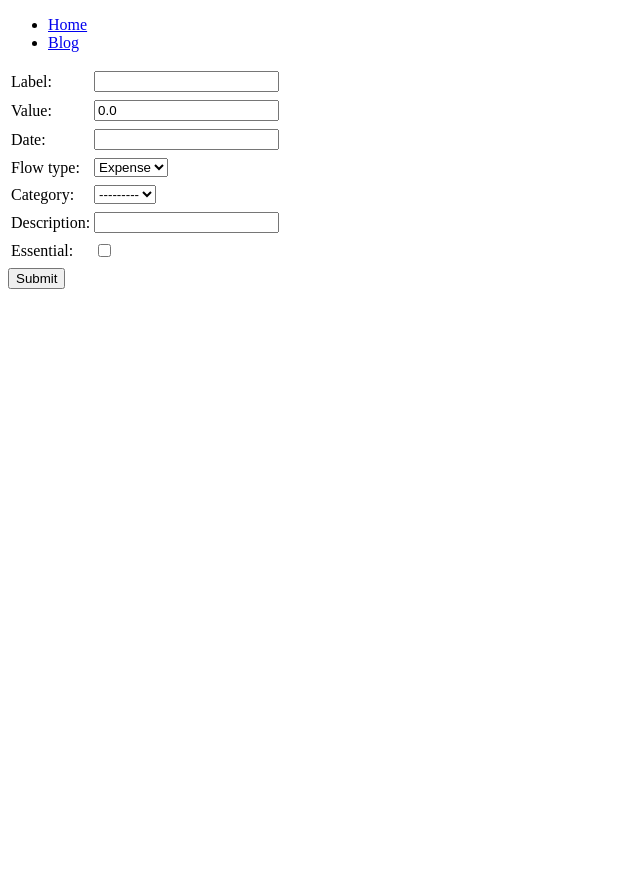
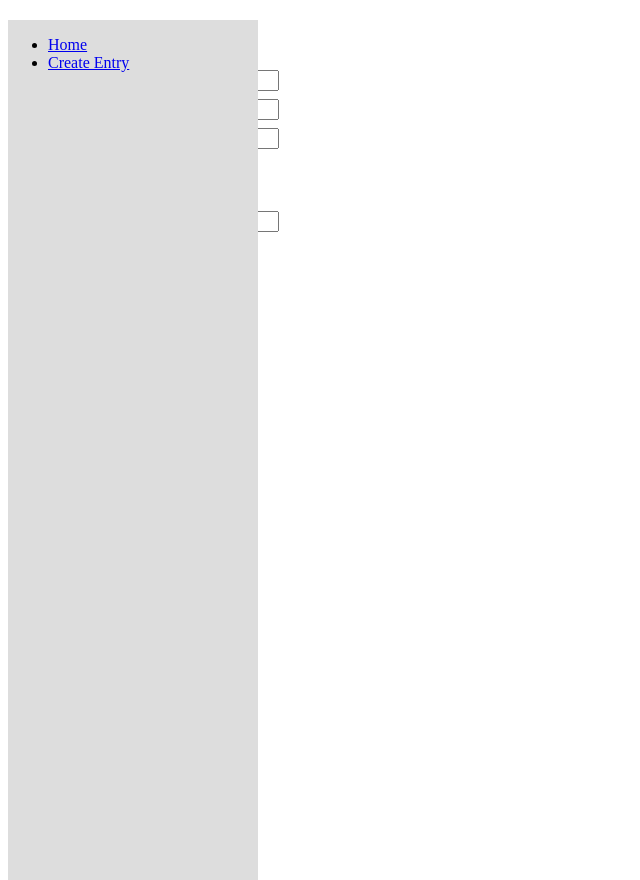
Before and after one commit to Prodge/budgie, a Django app: a page that uses budgie/templates/base.html in a window 1280 px wide. Shown: the whole page, without its empty margins (0-640 px from the left). Run offline with Django 3.2, Linux system fonts and the light colour scheme; data that the repository does not hold is empty; some libraries are stand-ins or nearby versions.

Commit message:
Got static files working

```diff
--- a/budget/templates/entry_create.html
+++ b/budget/templates/entry_create.html
@@ -1,10 +1,12 @@
 {% extends "base.html" %}
 
-{% block title%}
+{% block heading %}
+    {% block title %}
         Create Entry
     {% endblock %}
+{% endblock %}
 
-<h2>Creat Entry Page</h2>
+Creat Entry Page</h2>
 
 {% block content %}
     <form method="POST">
@@ -39,5 +41,4 @@
             $('.datepicker').datepicker();
         });
     </script>
-
 {% endblock %}
--- a/budgie/templates/base.html
+++ b/budgie/templates/base.html
@@ -1,10 +1,15 @@
 <!DOCTYPE html>
 <html lang="en">
 <head>
+
+    <!-- External resources -->
     <script src="http://code.jquery.com/jquery-1.9.1.js"></script>
     <script src="http://code.jquery.com/ui/1.11.0/jquery-ui.js"></script>
     <link rel="stylesheet" href="http://code.jquery.com/ui/1.11.0/themes/smoothness/jquery-ui.css">
-    <link rel="stylesheet" href="{{ STATIC_URL }}/css/main.css">
+
+    <!-- local resources -->
+    {% load staticfiles %}
+    <link rel="stylesheet" href="{% static "css/main.css" %}">
     <title>Budgie - {% block title %}Expense Tracker{% endblock %}</title>
 </head>
 
@@ -13,9 +18,17 @@
         {% block sidebar %}
         <ul>
             <li><a href="/">Home</a></li>
-            <li><a href="/blog/">Blog</a></li>
+            <li><a href="{% url 'entry_create' %}">Create Entry</a></li>
         </ul>
         {% endblock %}
+    </div>
+
+    <div id="heading">
+        <h2>
+            {% block heading %}
+                Budgie
+            {% endblock %}
+        </h2>
     </div>
 
     <div id="content">
--- a/static/css/main.css
+++ b/static/css/main.css
@@ -0,0 +1,9 @@
+#sidebar{
+    position: fixed;
+    width: 250px;
+    height: 100%;
+    background-color: #ddd;
+}
+h2{
+    color: #eee;
+}
```
Also changed, not shown: budget/templates/entry_list.html (+9 -1 lines). Lines whose indentation alone changed are shown as unchanged.
